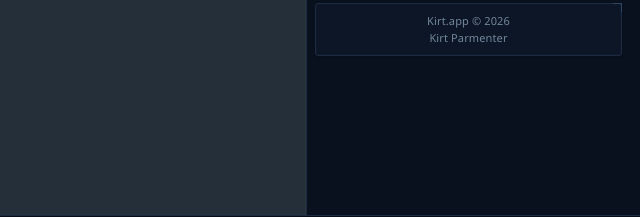
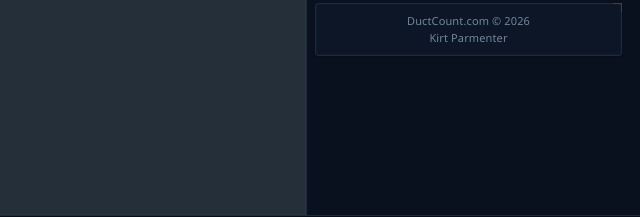
Before and after one commit to Kirtpar/ductcount, a plain HTML site: page index.html in a window 1280 px wide. Shown: the part 556-773 px from the top of the page, 640-1280 px from the left. Drawn offline with Linux system fonts and the light colour scheme.

Commit message:
Update index.html

```diff
--- a/index.html
+++ b/index.html
@@ -684,7 +684,7 @@
 
       <div class="section">
         <div class="hint" style="text-align:center; line-height:1.6">
-          Kirt.app © 2026<br>
+          DuctCount.com © 2026<br>
           Kirt Parmenter
         </div>
       </div>
```
